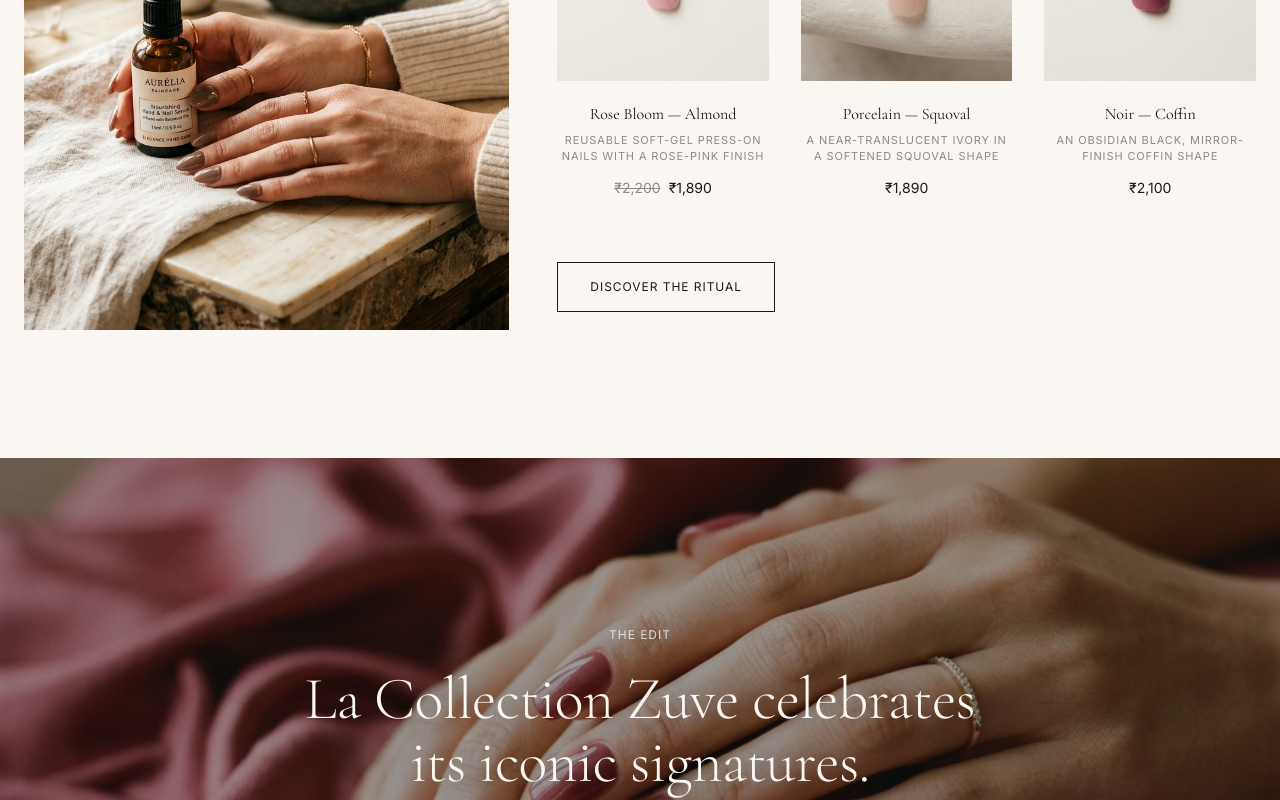
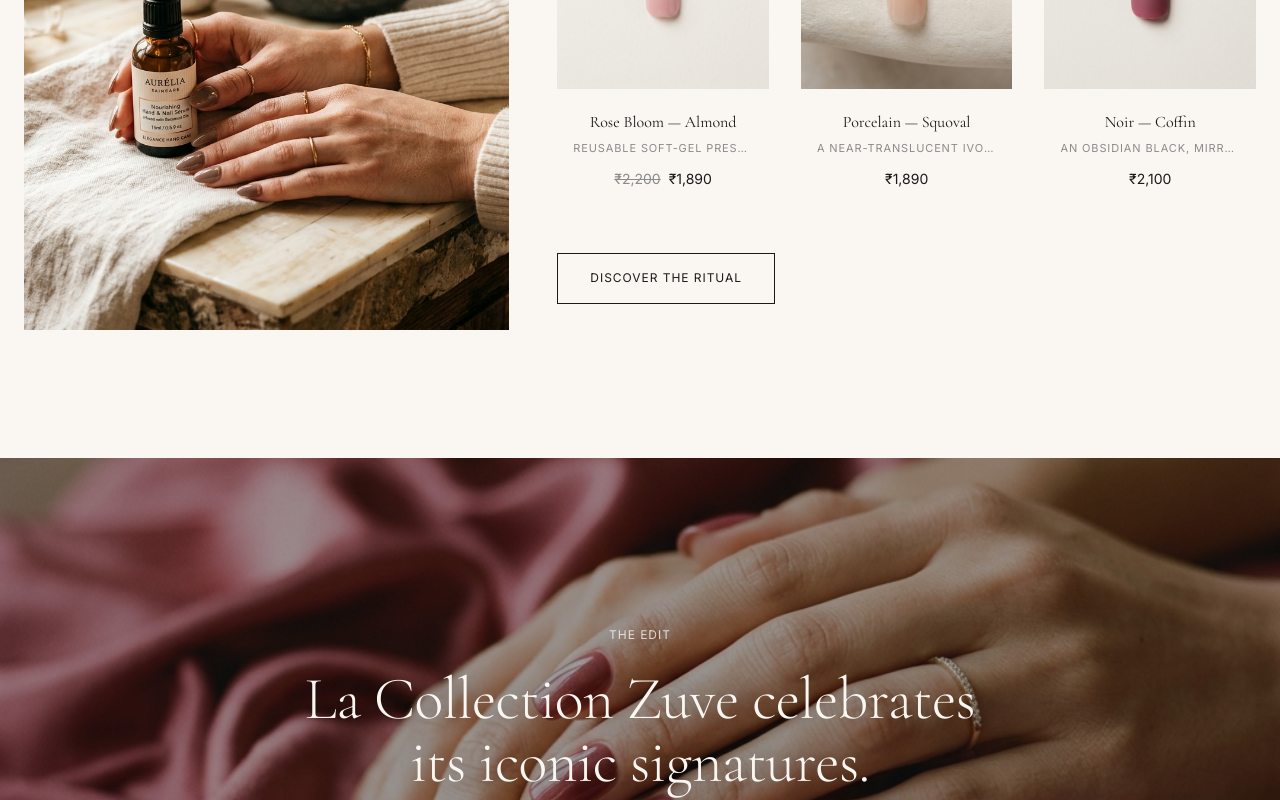
Before and after one commit to vahid-growthmak/zuve-Beauty-Redesign, a Next.js app: page / in a window 1280 px wide. Shown: the part 1960-2760 px from the top of the page. Built offline with nearby package versions, Linux system fonts and the light colour scheme.

Commit message:
fix: truncate long product descriptors to prevent horizontal overflow

```diff
--- a/components/site/product-card.tsx
+++ b/components/site/product-card.tsx
@@ -98,7 +98,7 @@ export function ProductCard({
             />
           </h3>
           {product.descriptor && (
-            <p className="mt-1 text-[11px] uppercase tracking-wider2 text-mute">
+            <p className="mt-1 text-[11px] uppercase tracking-wider2 text-mute truncate px-4">
               {product.descriptor.split(".")[0]}
             </p>
           )}
```
